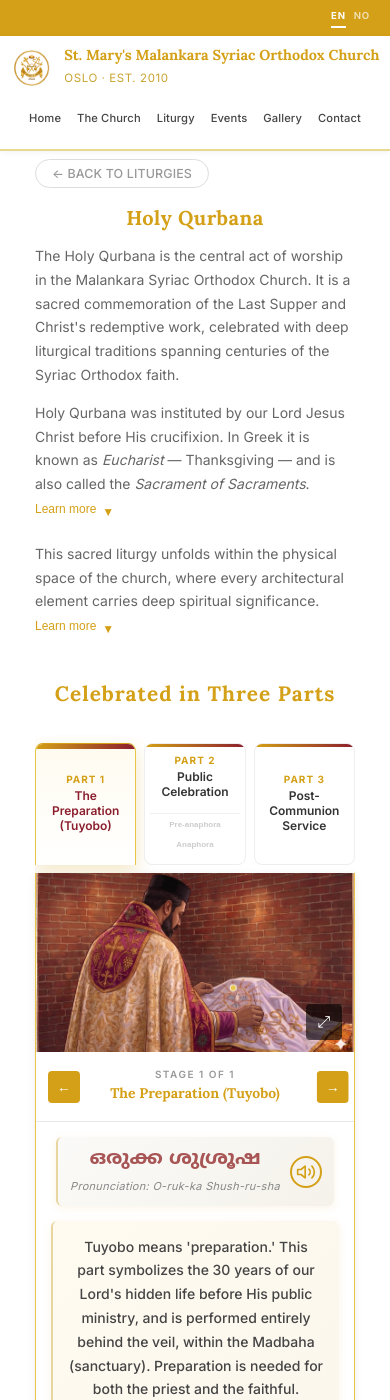
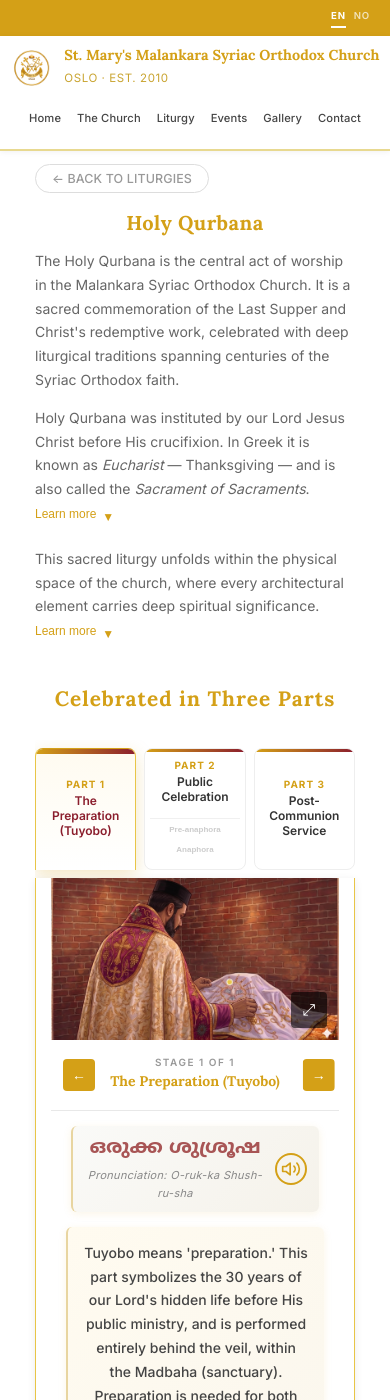
Before and after one commit to stmaryschurchnorway/stmaryschurchnorway.github.io, a Jekyll site: the page built from qurbana.md, in a window 390 px wide and 1400 px high. Built offline with Jekyll 4.4.1, drawn with Linux system fonts in a browser that asks for light colours.

Commit message:
fix: apply mobile overflow constraints to qurbana carousel
Add max-width: 100vw with overflow: hidden to qurbana carousel at 600px, 480px,
and 360px breakpoints. Move padding to carousel-card for proper mobile containment.
Ensures consistency with mamodisa/mooron carousel responsiveness.

Co-Authored-By: Claude Opus 4.7 (1M context) <noreply@anthropic.com>

```diff
--- a/assets/css/qurbana.css
+++ b/assets/css/qurbana.css
@@ -298,6 +298,17 @@
 
   .liturgy-card-title {
     font-size: 0.95rem;
+  }
+
+  .qurbana-carousel {
+    max-width: 100vw;
+    margin: 5px 0 20px 0;
+    box-sizing: border-box;
+    overflow: hidden;
+  }
+
+  .carousel-card {
+    padding: 0 12px;
   }
 }
 
@@ -1534,6 +1545,13 @@ h2.stage-title {
     padding: 0 15px;
   }
 
+  .qurbana-carousel {
+    max-width: 100vw;
+    margin: 5px 0 20px 0;
+    box-sizing: border-box;
+    overflow: hidden;
+  }
+
   .qurbana-intro-heading h2 {
     font-size: 20px;
     margin-bottom: 10px;
@@ -1609,6 +1627,11 @@ h2.stage-title {
   .glossary-def {
     overflow: hidden;
     text-overflow: ellipsis;
+  }
+
+  .carousel-card {
+    padding: 0 15px;
+    overflow: hidden;
   }
 
   .phase-tabs {
@@ -3059,4 +3082,15 @@ h2.stage-title {
   .liturgy-access-item {
     padding: 15px;
   }
-}
+
+  .qurbana-carousel {
+    max-width: 100vw;
+    margin: 5px 0 20px 0;
+    box-sizing: border-box;
+    overflow: hidden;
+  }
+
+  .carousel-card {
+    padding: 0 10px;
+  }
+}
```
